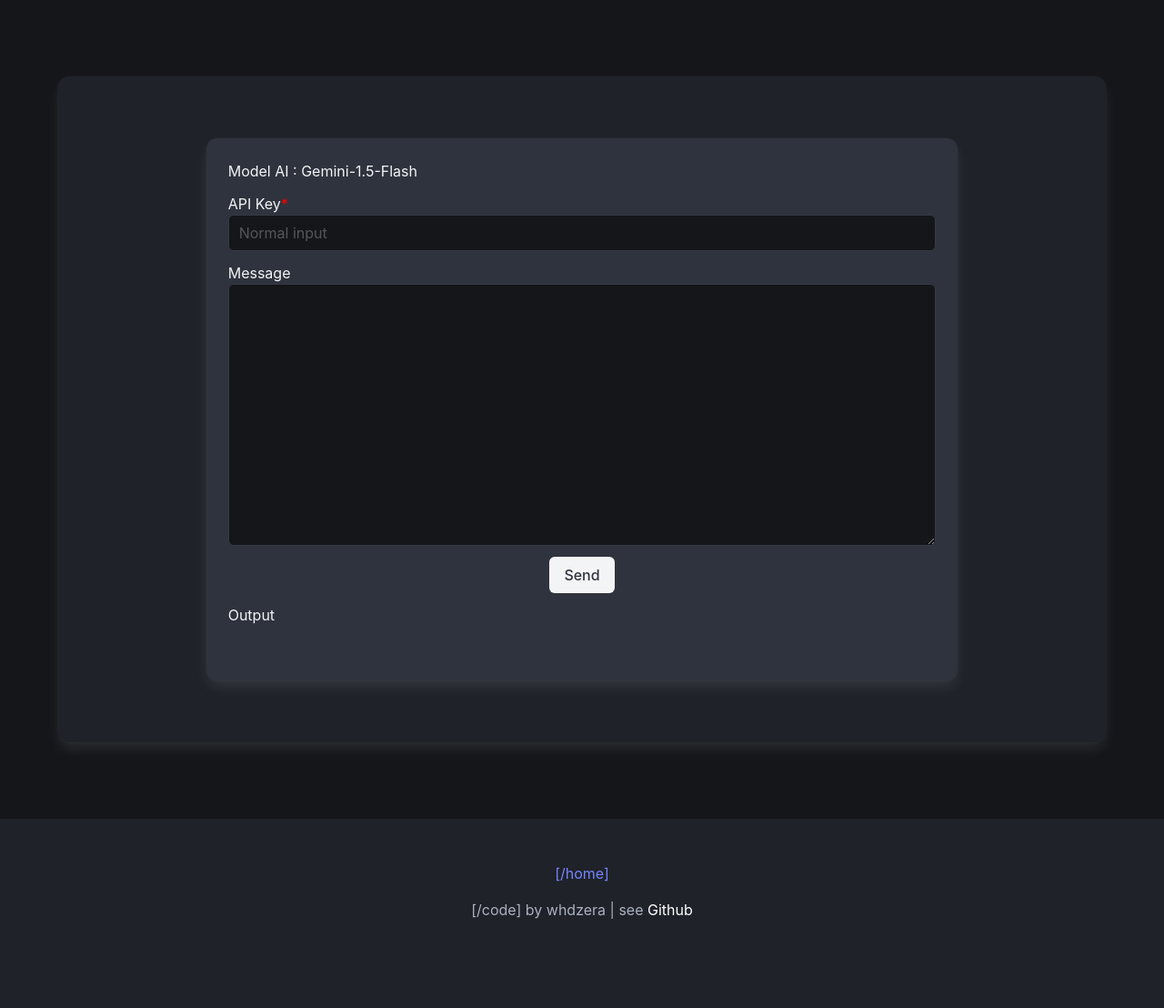
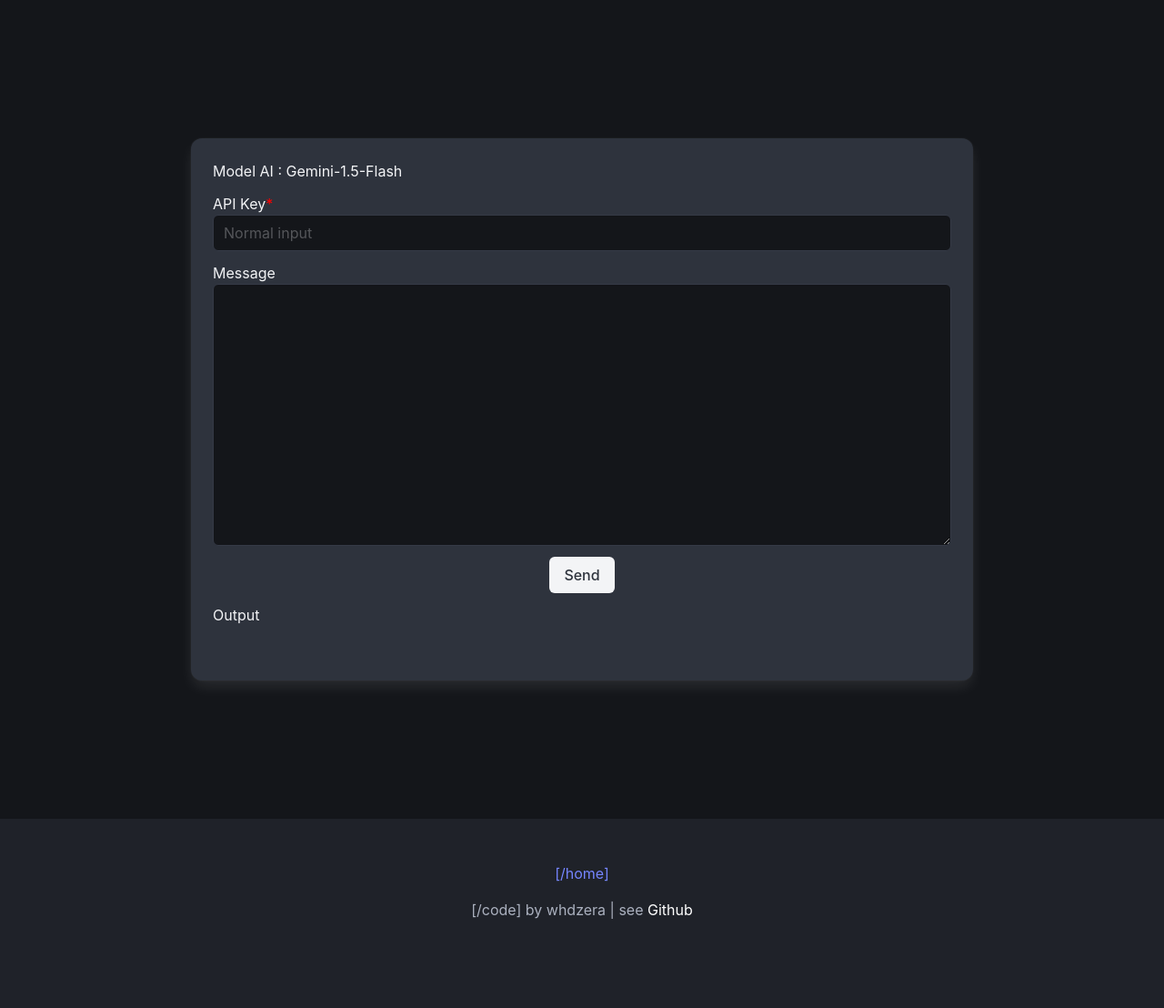
Before and after one commit to rokhimin/ai-chat-hub, a Jekyll site: the page built from _posts/2025-02-18-gemini-ai.markdown, in a window 1280 px wide. Shown: the whole page at 91% size. Built offline with Jekyll 4.4.1, drawn with Linux system fonts in a browser that asks for light colours.

Commit message:
base_url

```diff
--- a/_config.yml
+++ b/_config.yml
@@ -1,7 +1,7 @@
 
 title: whdzera
 email: whdzera@gmail.com
-baseurl: "" # the subpath of your site, e.g. /blog
+baseurl: "/jekyll-ai-message" # the subpath of your site, e.g. /blog
 url: "" # the base hostname & protocol for your site, e.g. http://example.com
 twitter_username: whdzera
 github_username:  rokhimin/jekyll-ai-message
--- a/_layouts/gemini.html
+++ b/_layouts/gemini.html
@@ -57,12 +57,6 @@
 <div class="hero has-background-black-bis is-fullheight">
 <div class="hero-body">
     <div class="container">
-        <div class="columns is-centered">
-            <div class="column is-one-two">
-                <div action="" class="box has-background-black-ter">
-
-                    <div class="field">
-                      <div class="content">
 
                         <section class="columns">
 
@@ -124,13 +118,6 @@
                         </section>
 
 
-                      </div>
-
-                    </div>
-
-                </div>
-            </div>
-        </div>
     </div>
 </div>
 </div>
```
Also changed, not shown: README.md.
